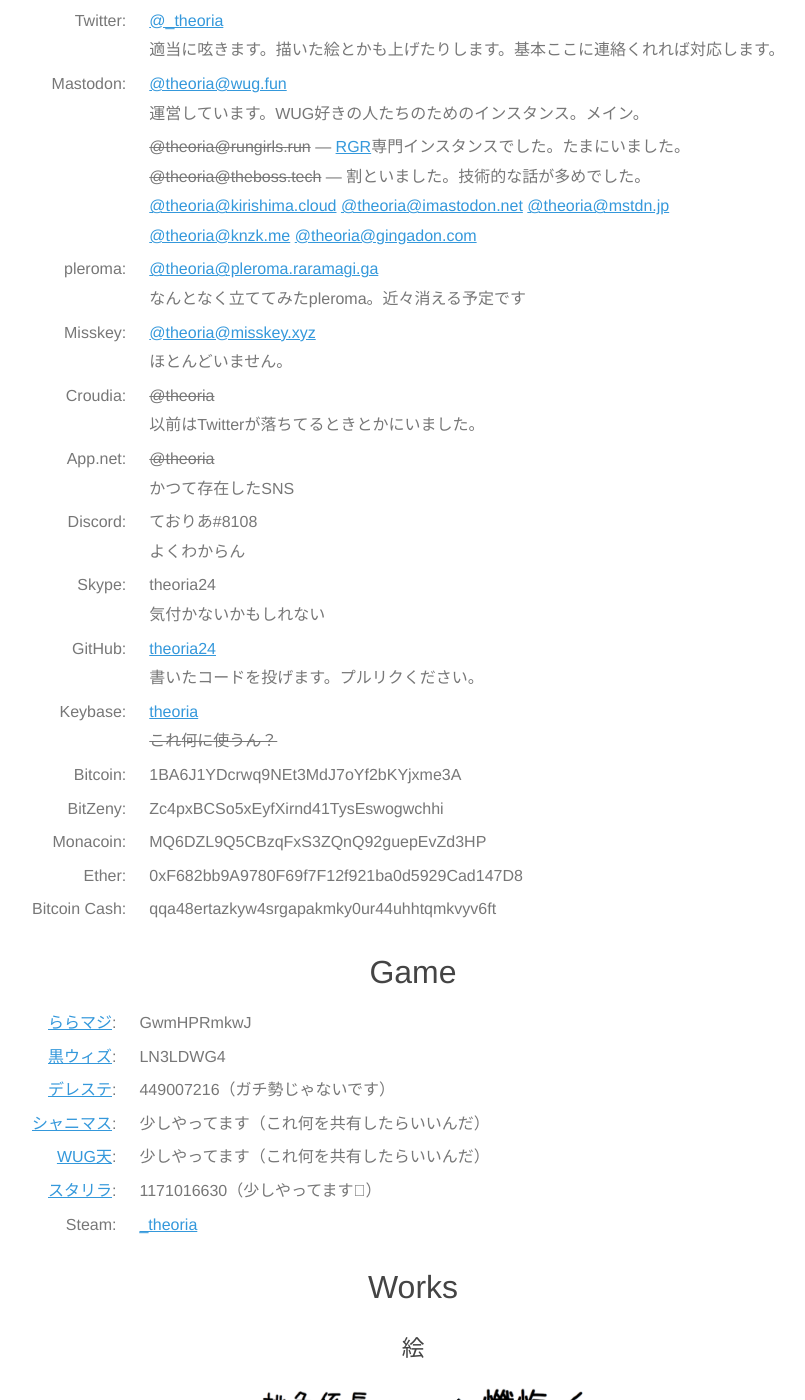
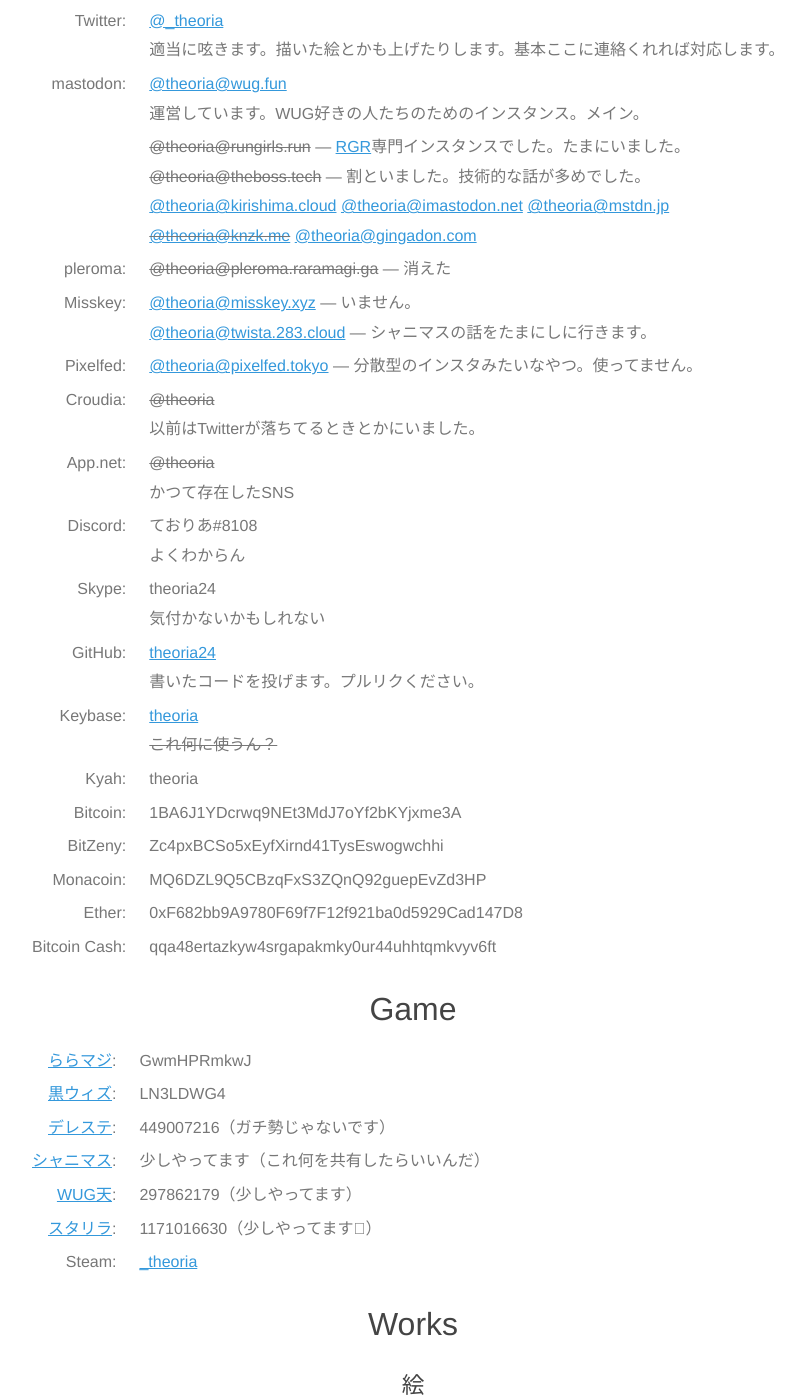
Before and after one commit to theoria24/theoria24.github.io, a Jekyll site: the page profile/index.html, which Jekyll copies as it is, in a window 1280 px wide and 1400 px high, scrolled down 1314 px. Shown: the whole window, without its empty margins (227-1032 px from the left). Built offline with Jekyll 4.4.1, drawn with Linux system fonts in a browser that asks for light colours; some web fonts are replaced; comment, search, counter and statistics services are not loaded.

Commit message:
update profile

```diff
--- a/profile/index.html
+++ b/profile/index.html
@@ -94,7 +94,7 @@
           適当に呟きます。描いた絵とかも上げたりします。基本ここに連絡くれれば対応します。</td>
         </tr>
         <tr>
-          <td class="nw">Mastodon:</td>
+          <td class="nw">mastodon:</td>
           <td><a rel="me" href="https://wug.fun/@theoria" target="_blank">@theoria@wug.fun</a><br>
           運営しています。WUG好きの人たちのためのインスタンス。メイン。</td>
         </tr>
@@ -106,19 +106,22 @@
             <a rel="me" href="https://kirishima.cloud/@theoria" target="_blank">@theoria@kirishima.cloud</a>
             <a rel="me" href="https://imastodon.net/@theoria" target="_blank">@theoria@imastodon.net</a>
             <a rel="me" href="https://mstdn.jp/@theoria" target="_blank">@theoria@mstdn.jp</a>
-            <a rel="me" href="https://knzk.me/@theoria" target="_blank">@theoria@knzk.me</a>
+            <s><a rel="me" href="https://knzk.me/@theoria" target="_blank">@theoria@knzk.me</a></s>
             <a rel="me" href="https://gingadon.com/@theoria" target="_blank">@theoria@gingadon.com</a>
           </td>
         </tr>
         <tr>
           <td class="nw">pleroma:</td>
-          <td><a rel="me" href="https://pleroma.raramagi.ga/users/theoria" target="_blank">@theoria@pleroma.raramagi.ga</a><br>
-            なんとなく立ててみたpleroma。近々消える予定です</td>
+          <td><s>@theoria@pleroma.raramagi.ga</s> ― 消えた</td>
         </tr>
         <tr>
           <td class="nw">Misskey:</td>
-          <td><a rel="me" href="https://misskey.xyz/@theoria" target="_blank">@theoria@misskey.xyz</a><br>
-            ほとんどいません。</td>
+          <td><a rel="me" href="https://misskey.xyz/@theoria" target="_blank">@theoria@misskey.xyz</a> ― いません。<br>
+          <a rel="me" href="https://twista.283.cloud/@theoria" target="_blank">@theoria@twista.283.cloud</a> ― シャニマスの話をたまにしに行きます。</td>
+        </tr>
+        <tr>
+          <td class="nw">Pixelfed:</td>
+          <td><a rel="me" href="https://pixelfed.tokyo/theoria" target="_blank">@theoria@pixelfed.tokyo</a> ― 分散型のインスタみたいなやつ。使ってません。</td>
         </tr>
         <tr>
           <td class="nw">Croudia:</td>
@@ -167,6 +170,10 @@
           <s>これ何に使うん？</s>
         </tr>
         <tr>
+          <td class="nw">Kyah:</td>
+          <td>theoria</td>
+        </tr>
+        <tr>
           <td class="nw">Bitcoin:</td>
           <td style="word-break:break-all;">1BA6J1YDcrwq9NEt3MdJ7oYf2bKYjxme3A</td>
         </tr>
@@ -209,7 +216,7 @@
         </tr>
         <tr>
           <td class="nw"><a href="https://wugten.rgames.jp/" target="_blank">WUG天</a>:</td>
-          <td>少しやってます（これ何を共有したらいいんだ）</td>
+          <td>297862179（少しやってます）</td>
         </tr>
         <tr>
           <td class="nw"><a href="https://revuestarlight.bushimo.jp/" target="_blank">スタリラ</a>:</td>
@@ -231,10 +238,10 @@
       <a class="twitter-grid" data-partner="tweetdeck" href="https://twitter.com/_theoria/timelines/906229285249196033">絵</a><script async src="//platform.twitter.com/widgets.js" charset="utf-8"></script>
       <img src="ico/5.png" alt="アイコン">
       <img src="ico/6.png" alt="アイコン">
-      <h4>botとか</h4>
+      <!--<h4>botとか</h4>
       <a href="https://theboss.tech/@find575" target="_blank"><img src="https://theoria24.github.io/assets/images/find575.png" alt="俳句検出bot"></a>
       <a href="https://twitter.com/jacks_kun" target="_blank"><img src="ico/jacks.jpg" alt="ジャックス君"></a>
-      <a href="https://twitter.com/julia__tan" target="_blank"><img src="ico/julia.png" alt="ジュリアたん"></a>
+      <a href="https://twitter.com/julia__tan" target="_blank"><img src="ico/julia.png" alt="ジュリアたん"></a>-->
       <h4>サイトとか</h4>
       <!--<a href="http://wug2-gp.lv9.org" target="_blank"><img src="ico/wug2gp.png"></a>-->
       <a href="https://wug.fun" target="_blank"><img src="ico/wugtodon.png" alt="Wugtodon"></a>
```
Also changed, not shown: 1 other file.
